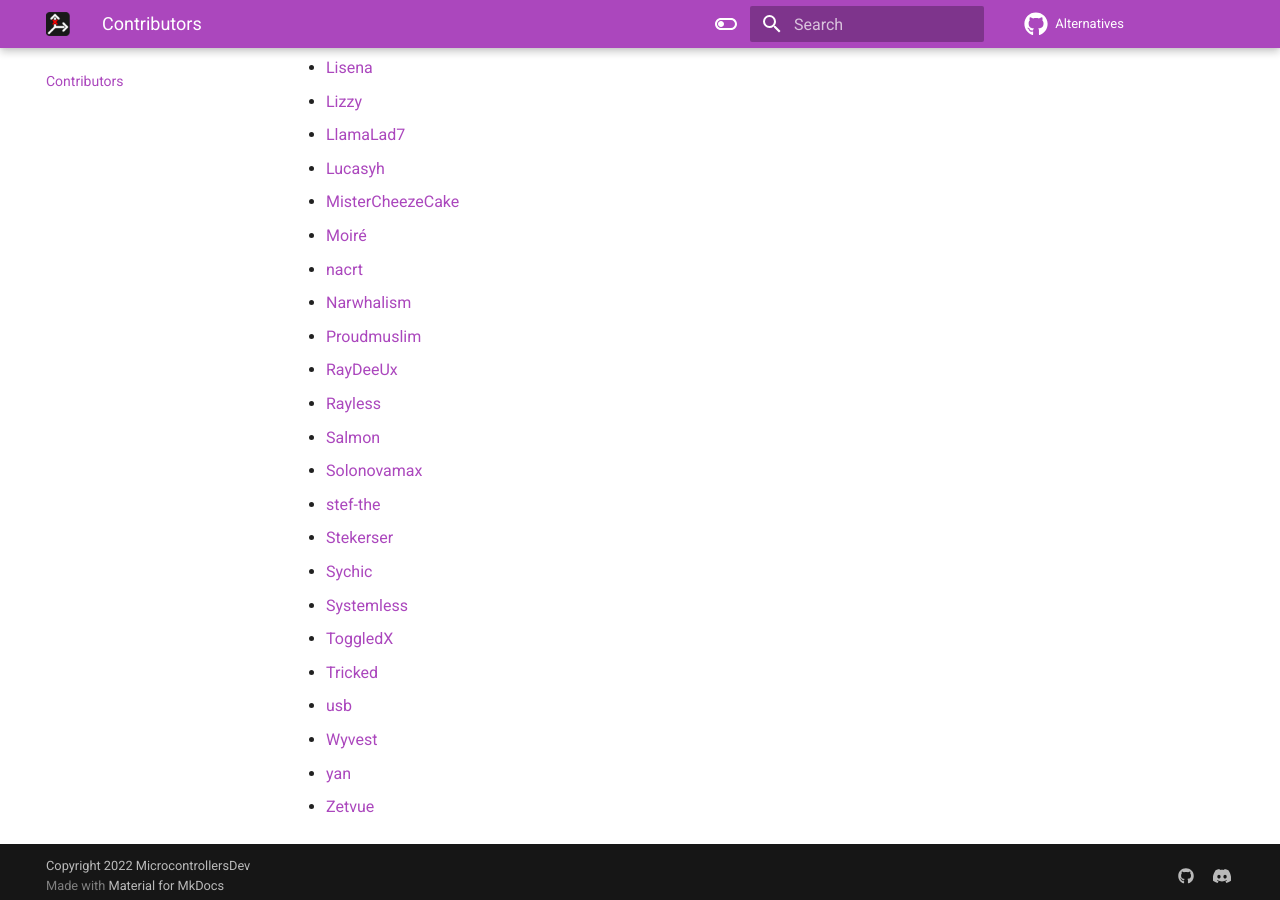
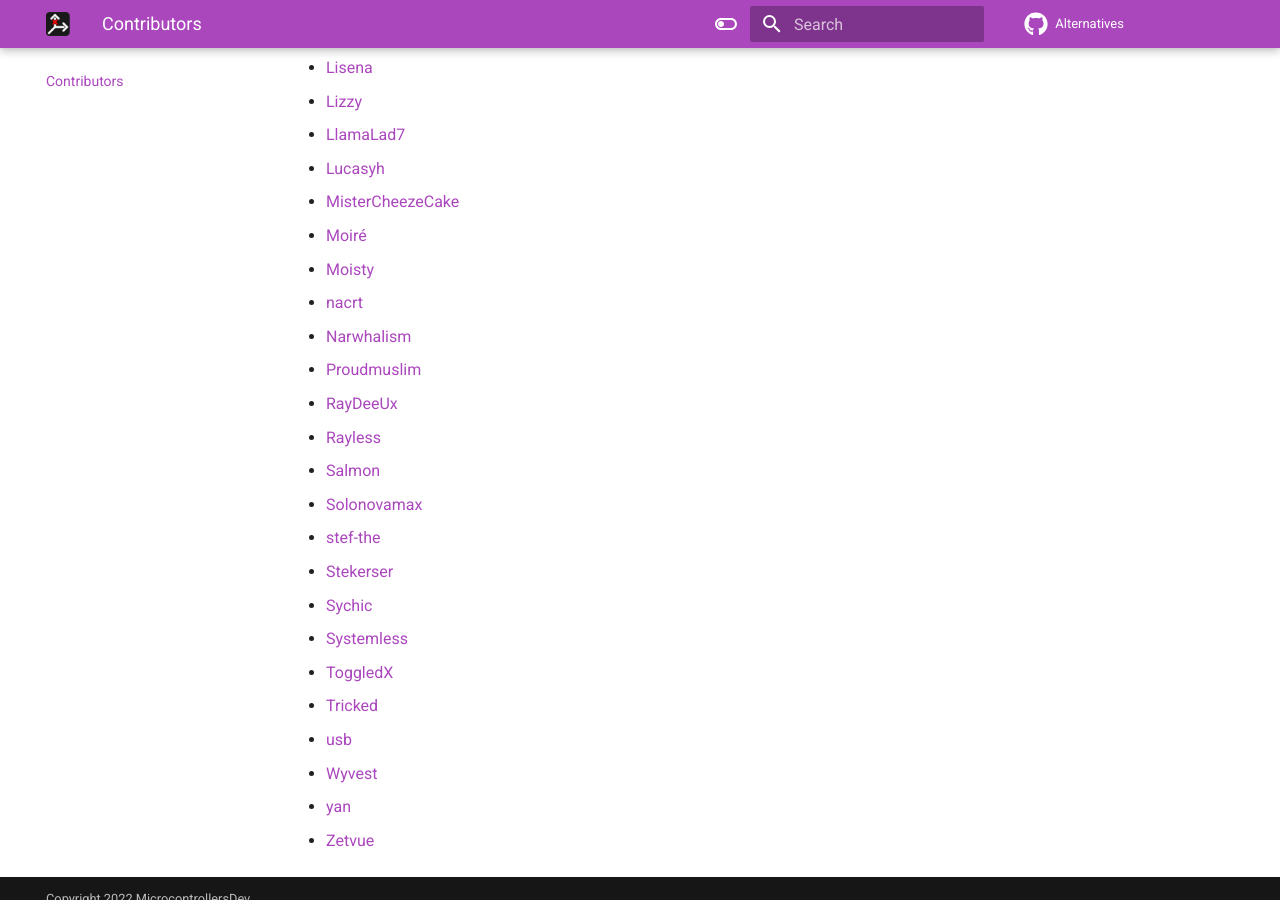
Before and after one commit to MicrocontrollersDev/Alternatives, an MkDocs documentation site: the page built from docs/contributors.md, in a window 1280 px wide and 900 px high, scrolled down 878 px. Built offline with MkDocs 1.6.1 and Material for MkDocs 9.7.7, drawn with Linux system fonts in a browser that asks for light colours; comment, search, counter and statistics services are not loaded.

Commit message:
Contributors

```diff
--- a/docs/contributors.md
+++ b/docs/contributors.md
@@ -27,6 +27,7 @@
 - [Lucasyh](https://github.com/Lucasyh)
 - [MisterCheezeCake](https://github.com/MisterCheezeCake)
 - [Moiré](https://github.com/moire9)
+- [Moisty](https://github.com/Mqisty)
 - [nacrt](https://github.com/nacrt)
 - [Narwhalism](https://www.twitch.tv/narwhalswim)
 - [Proudmuslim](https://github.com/proudmuslim-dev)
```
